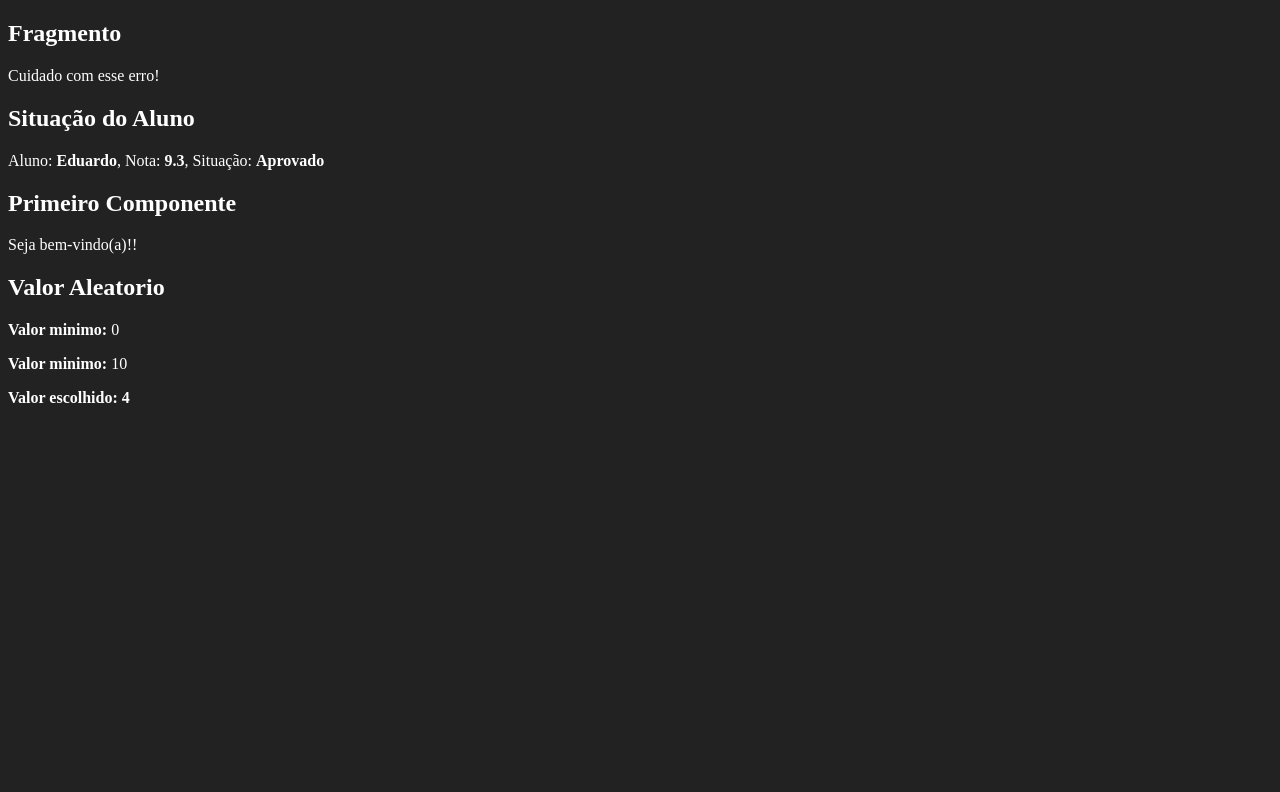
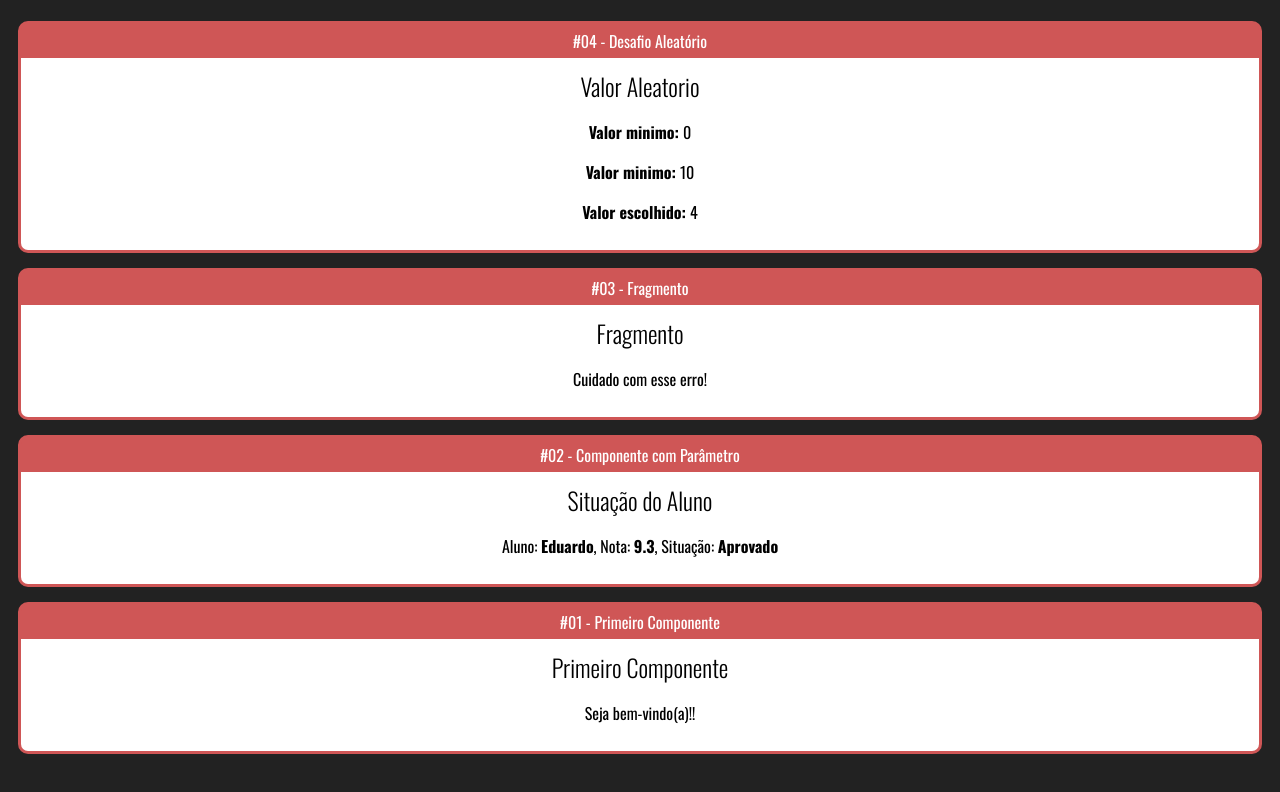
Before and after one commit to eduardobcoelho/react-curso, a React (Create React App) app in the folder fundamentos-react/: page / in a window 1280 px wide. Shown: the top 792 px of the page. Built offline with nearby package versions, Linux system fonts and the light colour scheme.

Commit message:
componente card

```diff
--- a/fundamentos-react/public/index.html
+++ b/fundamentos-react/public/index.html
@@ -11,6 +11,8 @@
     />
     <link rel="apple-touch-icon" href="%PUBLIC_URL%/logo192.png" />
     <link rel="manifest" href="%PUBLIC_URL%/manifest.json" />
+    <link rel="preconnect" href="https://fonts.gstatic.com">
+    <link href="https://fonts.googleapis.com/css2?family=Oswald:wght@200;300;400;500;600;700&display=swap" rel="stylesheet">
 
     <title>React App</title>
   </head>
--- a/fundamentos-react/src/App.jsx
+++ b/fundamentos-react/src/App.jsx
@@ -1,5 +1,6 @@
 import React from "react";
 
+import Card from "./components/layout/Card";
 import Aleatorio from "./components/basicos/Aleatorio";
 import Fragmento from "./components/basicos/Fragmento";
 import ComParametro from "./components/basicos/ComParametro";
@@ -7,9 +8,22 @@ import Primeiro from "./components/basicos/Primeiro";
 
 export default () => (
   <div id="app">
-    <Fragmento />
-    <ComParametro titulo="Situação do Aluno" aluno="Eduardo" nota={9.3} />
-    <Primeiro></Primeiro>
-    <Aleatorio min={0} max={10} />
+    <h1></h1>
+
+    <Card titulo="#04 - Desafio Aleatório">
+      <Aleatorio min={0} max={10} />
+    </Card>
+
+    <Card titulo="#03 - Fragmento">
+      <Fragmento />
+    </Card>
+
+    <Card titulo="#02 - Componente com Parâmetro">
+      <ComParametro titulo="Situação do Aluno" aluno="Eduardo" nota={9.3} />
+    </Card>
+
+    <Card titulo="#01 - Primeiro Componente">
+      <Primeiro></Primeiro>
+    </Card>
   </div>
 );
--- a/fundamentos-react/src/components/basicos/Aleatorio.jsx
+++ b/fundamentos-react/src/components/basicos/Aleatorio.jsx
@@ -6,7 +6,7 @@ export default (props) => {
 
   const numeroAleatorio = parseInt(Math.random() * (max - min)) + min;
   return (
-    <div>
+    <>
       <h2>Valor Aleatorio</h2>
       <p>
         <strong>Valor minimo: </strong>
@@ -17,8 +17,8 @@ export default (props) => {
         {max}
       </p>
       <p>
-        <strong>Valor escolhido: {numeroAleatorio}</strong>
+        <strong>Valor escolhido: </strong>{numeroAleatorio}
       </p>
-    </div>
+    </>
   );
 };
--- a/fundamentos-react/src/components/basicos/ComParametro.jsx
+++ b/fundamentos-react/src/components/basicos/ComParametro.jsx
@@ -3,12 +3,12 @@ import React from "react";
 export default function ComParametro(props) {
   const status = props.nota >= 7 ? "Aprovado" : "Recuperação";
   return (
-    <div>
+    <>
       <h2>{props.titulo}</h2>
       <p>
         Aluno: <strong>{props.aluno}</strong>, Nota:{" "}
         <strong>{props.nota}</strong>, Situação: <strong>{status}</strong>
       </p>
-    </div>
+    </>
   );
 }
--- a/fundamentos-react/src/components/basicos/Primeiro.jsx
+++ b/fundamentos-react/src/components/basicos/Primeiro.jsx
@@ -3,9 +3,9 @@ import React from "react";
 export default function Primeiro() {
   const msg = "Seja bem-vindo(a)!!";
   return (
-    <div>
+    <>
       <h2>Primeiro Componente</h2>
       <p> {msg} </p>
-    </div>
+    </>
   );
 }
--- /dev/null
+++ b/fundamentos-react/src/components/layout/Card.css
@@ -0,0 +1,19 @@
+.Card {
+    background-color: #cf5656;
+    border: 3px solid #cf5656;
+    border-radius: 10px;
+    overflow: hidden;
+    margin: 15px 10px;
+}
+
+.Card .Title {
+    padding: 5px 0px;
+    display: flex;
+    justify-content: center;
+}
+
+.Card .Content {
+    background-color: #fff;
+    color: #000;
+    padding: 10px;
+}
--- /dev/null
+++ b/fundamentos-react/src/components/layout/Card.jsx
@@ -0,0 +1,13 @@
+import "./Card.css";
+import React from "react";
+
+export default (props) => {
+  return (
+    <div className="Card">
+      <div className="Title">{props.titulo}</div>
+      <div className="Content">
+          { props.children }
+      </div>
+    </div>
+  );
+};
--- a/fundamentos-react/src/index.css
+++ b/fundamentos-react/src/index.css
@@ -1,4 +1,15 @@
 body {
+    font-family: 'Oswald', sans-serif;
     background-color: #222;
     color: #fff;
+    text-align: center;
 }
+
+h1, h2, h3 {
+    font-weight: 300;
+
+}
+
+h2, h3 {
+    margin: 0;
+}
```
Also changed, not shown: 2 other files (tests, documents, lock files or other folders).
